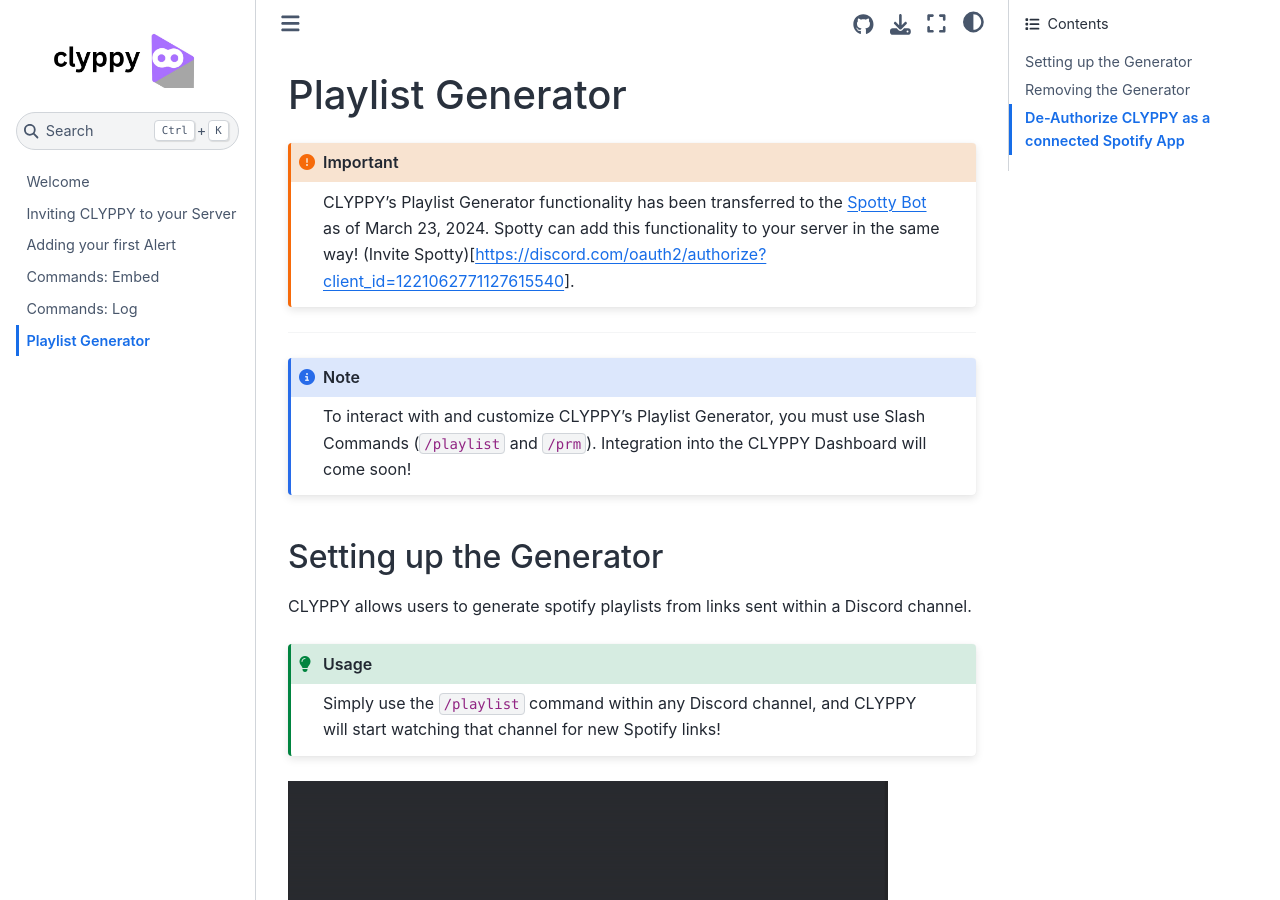
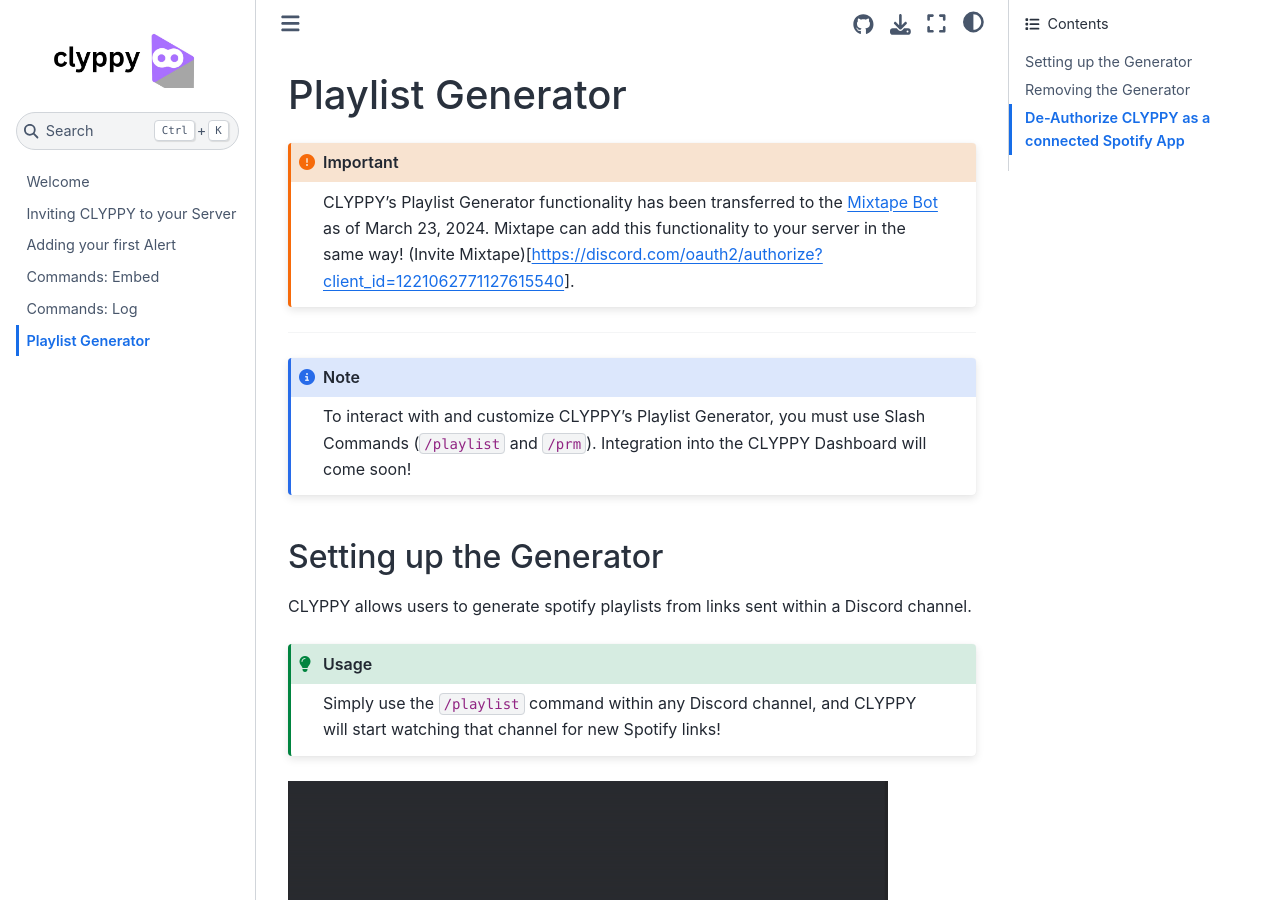
Before and after one commit to feelixs/clyppy-docs, a Jupyter Book: the page built from docs/playlist.md, in a window 1280 px wide and 900 px high. Built offline with Jupyter Book 1.0.4 settings and Sphinx 7.4.7 and the Sphinx Book theme 1.1.4, drawn with Linux system fonts in a browser that asks for light colours.

Commit message:
Update playlist.md

````diff
--- a/docs/playlist.md
+++ b/docs/playlist.md
@@ -1,7 +1,7 @@
 # Playlist Generator
 
 ```{important}
-CLYPPY's Playlist Generator functionality has been transferred to the [Spotty Bot](https://spotty.clyppy.com) as of March 23, 2024. Spotty can add this functionality to your server in the same way! (Invite Spotty)[https://discord.com/oauth2/authorize?client_id=1221062771127615540].
+CLYPPY's Playlist Generator functionality has been transferred to the [Mixtape Bot](https://mixtape.clyppy.com) as of March 23, 2024. Mixtape can add this functionality to your server in the same way! (Invite Mixtape)[https://discord.com/oauth2/authorize?client_id=1221062771127615540].
 ```
 
  ---
````
